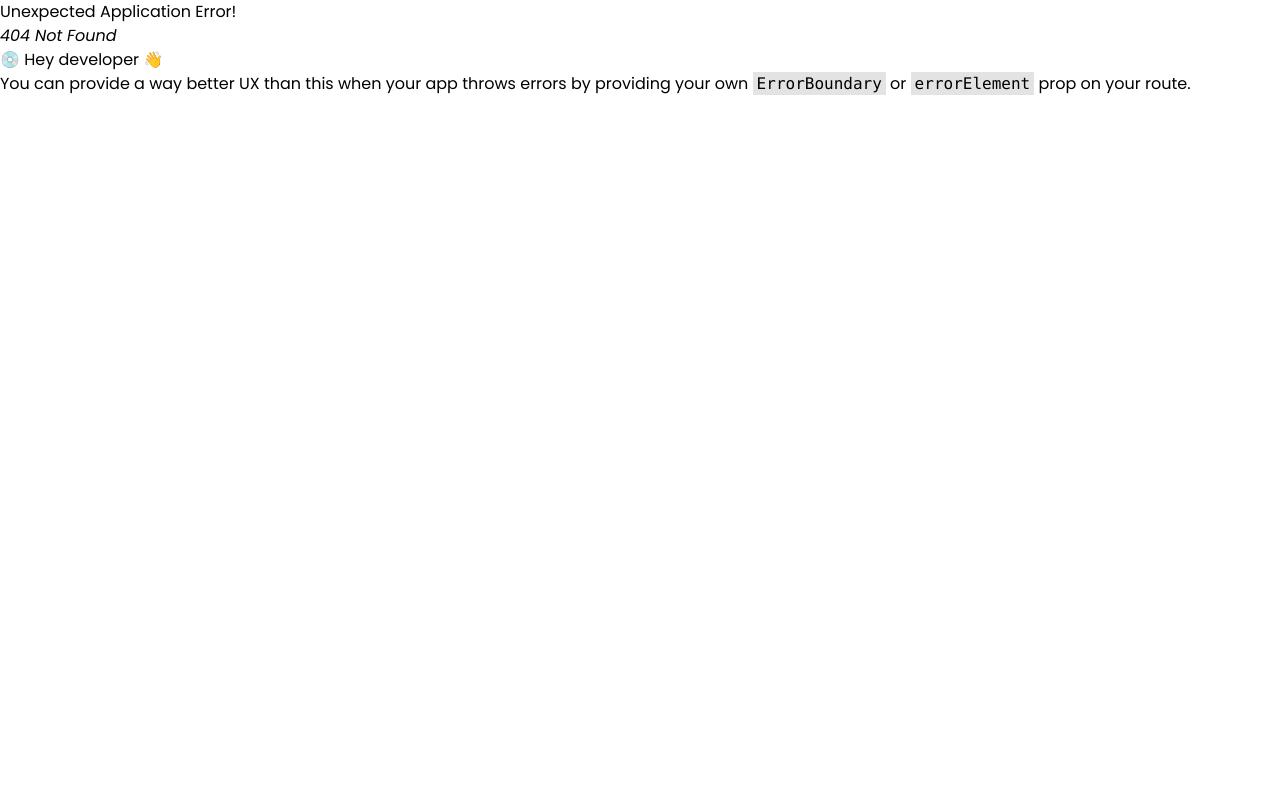
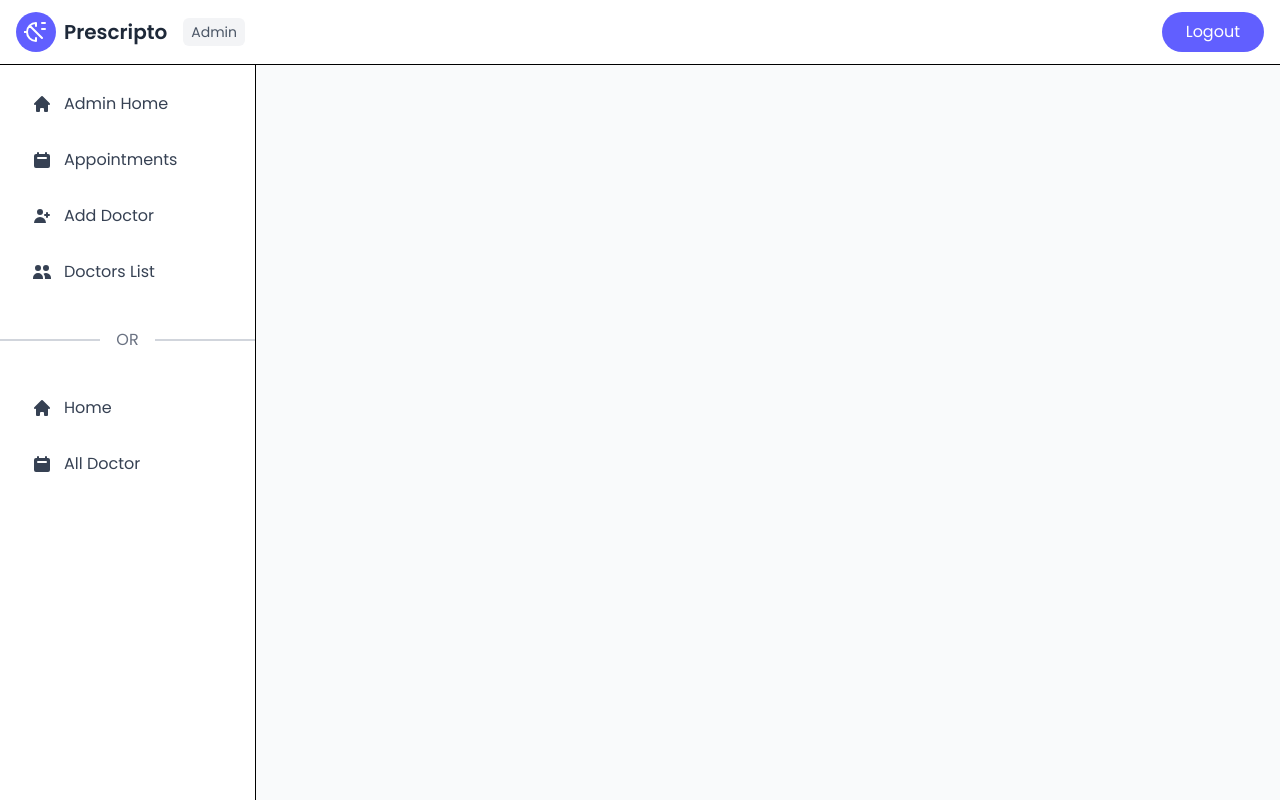
Before and after one commit to yeasinmiah1272001/Doctor-Client, a React app: page /dashboard in a window 1280 px wide. Before the commit this address had no page. Built offline with nearby package versions, Linux system fonts and the light colour scheme; the HTML template or start-up script is replaced by a standard one.

Commit message:
page routing complete

```diff
--- a/src/components/Container.jsx
+++ b/src/components/Container.jsx
@@ -1,5 +1,5 @@
 import { twMerge } from "tailwind-merge";
-
+import React from "react";
 const Container = ({ children, className }) => {
   const newClassName = twMerge(
     "max-w-screen-xl mx-auto px-4 xl:px-0 py-4",
--- a/src/components/Header.jsx
+++ b/src/components/Header.jsx
@@ -1,5 +1,5 @@
 import React from "react";
-import { NavLink } from "react-router-dom";
+import { Link, NavLink } from "react-router-dom";
 import { FaUserCircle } from "react-icons/fa";
 
 const Header = () => {
@@ -39,7 +39,7 @@ const Header = () => {
           HOME
         </NavLink>
         <NavLink
-          to="/doctors"
+          to="/alldoctors"
           className={({ isActive }) =>
             isActive
               ? "text-indigo-700 border-b-2 border-indigo-500"
@@ -72,9 +72,11 @@ const Header = () => {
 
       {/* Admin Panel & Profile Icon */}
       <div className="flex items-center gap-4">
-        <button className="border px-4 py-1  font-semibold rounded-full text-sm text-indigo-700 border-indigo-500">
-          Admin Panel
-        </button>
+        <Link to={"/dashboard/add-doctor"}>
+          <button className="border px-4 py-1  font-semibold rounded-full text-sm text-indigo-700 border-indigo-500">
+            Admin Panel
+          </button>
+        </Link>
         <FaUserCircle className="text-indigo-500 text-2xl cursor-pointer" />
       </div>
     </header>
--- /dev/null
+++ b/src/layout/DashboardLayout.jsx
@@ -0,0 +1,132 @@
+import { NavLink, Outlet } from "react-router-dom";
+import { HiHome, HiCalendar, HiUserAdd, HiUsers } from "react-icons/hi";
+import React from "react";
+
+const DashboardLayout = () => {
+  return (
+    <div className="min-h-screen bg-gray-50">
+      {/* Header */}
+      <header className="fixed top-0 left-0 right-0 bg-white border-b z-10">
+        <div className="flex items-center justify-between px-4 py-3">
+          <div className="flex items-center gap-2">
+            <div className="bg-indigo-500 text-white p-2 rounded-full">
+              <svg
+                xmlns="http://www.w3.org/2000/svg"
+                fill="none"
+                viewBox="0 0 24 24"
+                strokeWidth="2"
+                stroke="currentColor"
+                className="w-6 h-6"
+              >
+                <path
+                  strokeLinecap="round"
+                  strokeLinejoin="round"
+                  d="M12 6V3m0 0a9 9 0 100 18v-3m9-9h-3M3 12H0m18-9h3M6 6l12 12"
+                />
+              </svg>
+            </div>
+            <span className="text-xl font-semibold text-gray-800">
+              Prescripto
+            </span>
+            <span className="ml-2 px-2 py-1 text-sm bg-gray-100 rounded-md text-gray-600">
+              Admin
+            </span>
+          </div>
+          <button className="px-6 py-2 bg-indigo-500 text-white rounded-full hover:bg-indigo-600 transition-colors">
+            Logout
+          </button>
+        </div>
+      </header>
+
+      {/* Sidebar */}
+      <aside className="fixed top-0 left-0 h-full w-64 bg-white border-r pt-16">
+        <nav className="p-4 space-y-2">
+          <NavLink
+            to="/dashboard/adminHome"
+            className={({ isActive }) =>
+              `flex items-center gap-3 px-4 py-3 text-gray-700 ${
+                isActive ? "bg-gray-300" : ""
+              } rounded-lg transition-colors`
+            }
+          >
+            <HiHome className="text-xl" />
+            <span>Admin Home</span>
+          </NavLink>
+          <NavLink
+            to="/dashboard/appointments"
+            className={({ isActive }) =>
+              `flex items-center gap-3 px-4 py-3 text-gray-700 ${
+                isActive ? "bg-gray-300" : ""
+              } rounded-lg transition-colors`
+            }
+          >
+            <HiCalendar className="text-xl" />
+            <span>Appointments</span>
+          </NavLink>
+          <NavLink
+            to="/dashboard/add-doctor"
+            className={({ isActive }) =>
+              `flex items-center gap-3 px-4 py-3 text-gray-700 ${
+                isActive ? "bg-gray-300" : ""
+              } rounded-lg transition-colors`
+            }
+          >
+            <HiUserAdd className="text-xl" />
+            <span>Add Doctor</span>
+          </NavLink>
+          <NavLink
+            to="/dashboard/doctorslist"
+            className={({ isActive }) =>
+              `flex items-center gap-3 px-4 py-3 text-gray-700 ${
+                isActive ? "bg-gray-300" : ""
+              } rounded-lg transition-colors`
+            }
+          >
+            <HiUsers className="text-xl" />
+            <span>Doctors List</span>
+          </NavLink>
+        </nav>
+        {/* divider */}
+        <div className="flex items-center my-4">
+          <hr className="flex-grow border-t-2 border-gray-300" />
+          <span className="mx-4 text-gray-500">OR</span>
+          <hr className="flex-grow border-t-2 border-gray-300" />
+        </div>
+        {/*  */}
+        {/* home related  */}
+
+        <nav className="p-4 space-y-2">
+          <NavLink
+            to="/"
+            className={({ isActive }) =>
+              `flex items-center gap-3 px-4 py-3 text-gray-700 ${
+                isActive ? "bg-gray-300" : ""
+              } rounded-lg transition-colors`
+            }
+          >
+            <HiHome className="text-xl" />
+            <span> Home</span>
+          </NavLink>
+          <NavLink
+            to="/allDoctor"
+            className={({ isActive }) =>
+              `flex items-center gap-3 px-4 py-3 text-gray-700 ${
+                isActive ? "bg-gray-300" : ""
+              } rounded-lg transition-colors`
+            }
+          >
+            <HiCalendar className="text-xl" />
+            <span>All Doctor</span>
+          </NavLink>
+        </nav>
+      </aside>
+
+      {/* Main Content */}
+      <main className="ml-64 pt-16 p-6">
+        <Outlet />
+      </main>
+    </div>
+  );
+};
+
+export default DashboardLayout;
--- /dev/null
+++ b/src/pages/dashboard/AddDoctor.jsx
@@ -0,0 +1,15 @@
+import React from "react";
+import SectionTitle from "../../components/SectionTitle";
+
+const AddDoctor = () => {
+  return (
+    <div>
+      <SectionTitle
+        heading={"Add Doctor"}
+        subHeading={"Choice your favourite doctor"}
+      />
+    </div>
+  );
+};
+
+export default AddDoctor;
--- /dev/null
+++ b/src/pages/dashboard/AdminHome.jsx
@@ -0,0 +1,15 @@
+import React from "react";
+import SectionTitle from "../../components/SectionTitle";
+
+const AdminHome = () => {
+  return (
+    <div>
+      <SectionTitle
+        heading={"Admin Home"}
+        subHeading={"Admin Home Related Details"}
+      />
+    </div>
+  );
+};
+
+export default AdminHome;
--- /dev/null
+++ b/src/pages/dashboard/Appointments.jsx
@@ -0,0 +1,15 @@
+import React from "react";
+import SectionTitle from "../../components/SectionTitle";
+
+const Appointments = () => {
+  return (
+    <div>
+      <SectionTitle
+        heading={"Appointments Page"}
+        subHeading={"Appointments Related Details"}
+      />
+    </div>
+  );
+};
+
+export default Appointments;
--- /dev/null
+++ b/src/pages/dashboard/DoctorsList.jsx
@@ -0,0 +1,15 @@
+import React from "react";
+import SectionTitle from "../../components/SectionTitle";
+
+const DoctorsList = () => {
+  return (
+    <div>
+      <SectionTitle
+        heading={"All Doctors List"}
+        subHeading={"Doctors List Related Details"}
+      />
+    </div>
+  );
+};
+
+export default DoctorsList;
--- /dev/null
+++ b/src/pages/home/About.jsx
@@ -0,0 +1,16 @@
+import React from "react";
+import Container from "../../components/Container";
+import SectionTitle from "../../components/SectionTitle";
+
+const About = () => {
+  return (
+    <Container>
+      <SectionTitle
+        heading={"About Page"}
+        subHeading={"About Related Details"}
+      />
+    </Container>
+  );
+};
+
+export default About;
--- /dev/null
+++ b/src/pages/home/AllDoctors.jsx
@@ -0,0 +1,16 @@
+import React from "react";
+import Container from "../../components/Container";
+import SectionTitle from "../../components/SectionTitle";
+
+const AllDoctors = () => {
+  return (
+    <Container>
+      <SectionTitle
+        heading={"All Doctor Page"}
+        subHeading={"All Doctor Related Details"}
+      />
+    </Container>
+  );
+};
+
+export default AllDoctors;
--- /dev/null
+++ b/src/pages/home/Contact.jsx
@@ -0,0 +1,16 @@
+import React from "react";
+import Container from "../../components/Container";
+import SectionTitle from "../../components/SectionTitle";
+
+const Contact = () => {
+  return (
+    <Container>
+      <SectionTitle
+        heading={"Contact Page"}
+        subHeading={"Contact Related Details"}
+      />
+    </Container>
+  );
+};
+
+export default Contact;
```
Also changed, not shown: src/router/router.jsx (+42 -0 lines).
